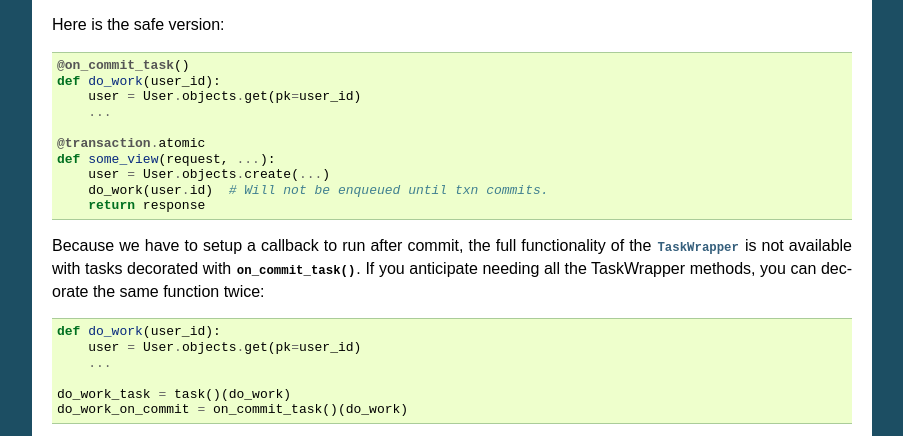
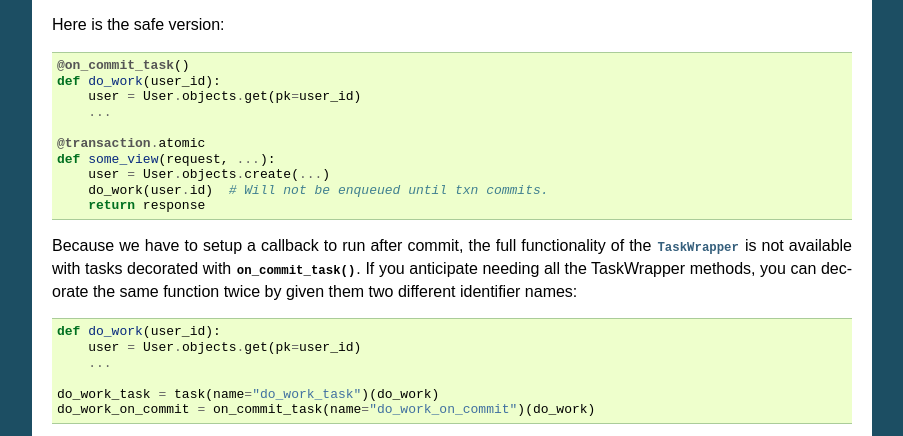
Before and after one commit to coleifer/huey, a Sphinx documentation site: the page built from docs/django.rst, in a window 1280 px wide and 900 px high, scrolled down 4250 px, cut to the strip 0-436 px from the top of the window. Shown: the whole strip, without its empty margins (198-1101 px from the left). Built offline with Sphinx 7.4.7, drawn with Linux system fonts in a browser that asks for light colours.

Commit message:
Update django.rst
Prevent having a ValueError [1] error if we forgot the `name` parameter to `task` and `on_commit_task` if we decorate the same function twice.

[1] https://github.com/coleifer/huey/blob/master/huey/registry.py#L27

```diff
--- a/docs/django.rst
+++ b/docs/django.rst
@@ -287,7 +287,8 @@ Here is the safe version:
 Because we have to setup a callback to run after commit, the full functionality
 of the :py:class:`TaskWrapper` is not available with tasks decorated with
 :py:func:`on_commit_task`. If you anticipate needing all the TaskWrapper
-methods, you can decorate the same function twice:
+methods, you can decorate the same function twice by given them two different
+identifier names:
 
 .. code-block:: python
 
@@ -295,8 +296,8 @@ methods, you can decorate the same function twice:
         user = User.objects.get(pk=user_id)
         ...
 
-    do_work_task = task()(do_work)
-    do_work_on_commit = on_commit_task()(do_work)
+    do_work_task = task(name="do_work_task")(do_work)
+    do_work_on_commit = on_commit_task(name="do_work_on_commit")(do_work)
 
 
 .. py:func:: on_commit_task(*args, **kwargs)
```
